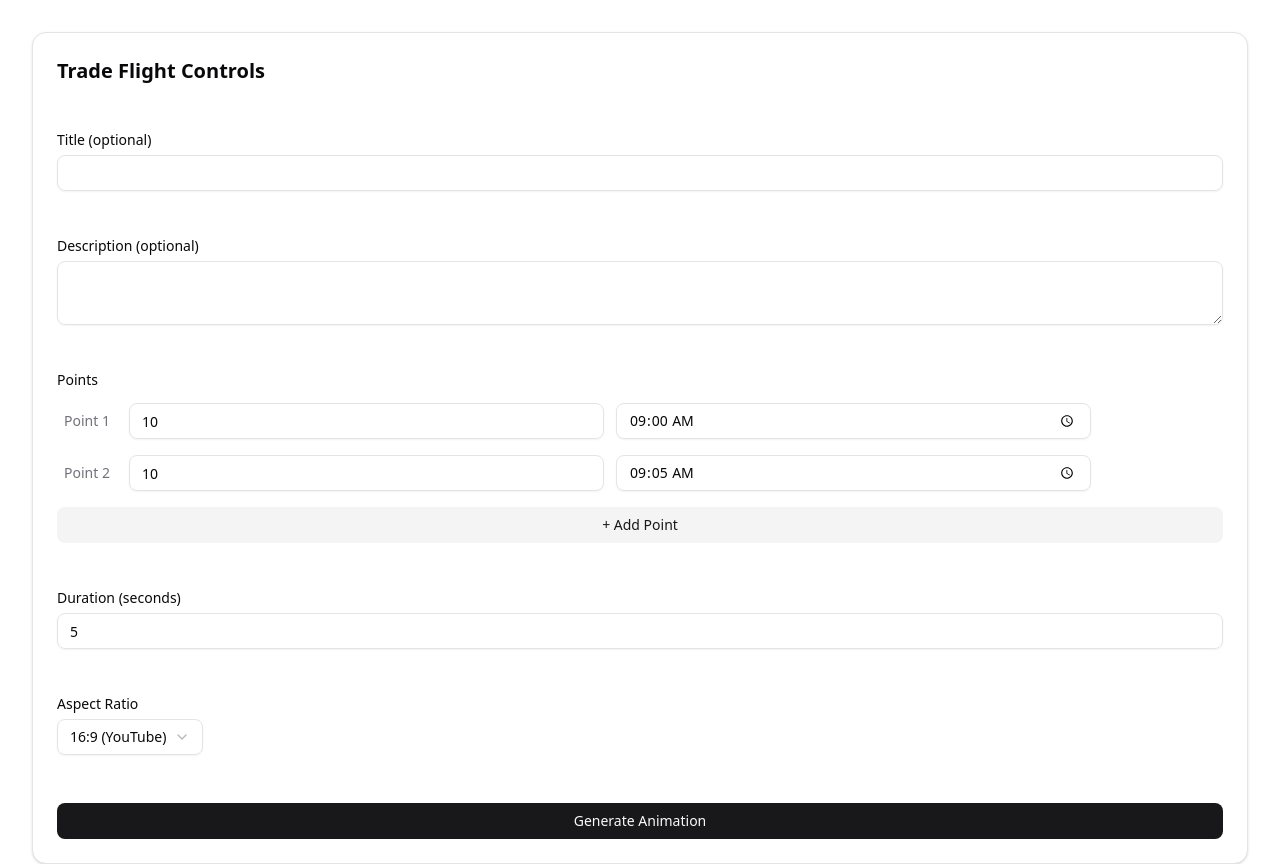
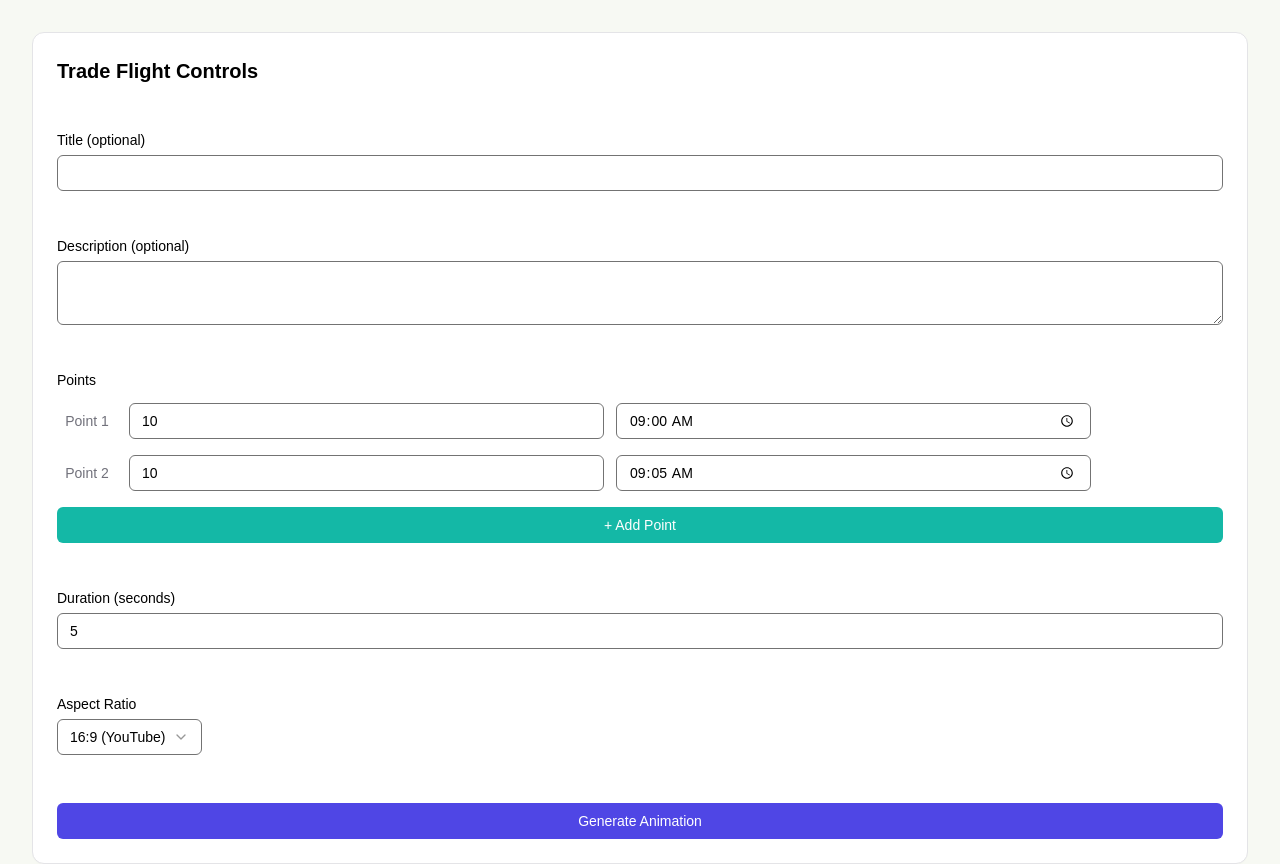
Before and after one commit to thevarunnayak/tradeflight, a Next.js app: page / in a window 1280 px wide. Shown: the top 864 px of the page. Built offline with nearby package versions, Linux system fonts and the light colour scheme.

Commit message:
changing theme

```diff
--- a/app/globals.css
+++ b/app/globals.css
@@ -4,116 +4,180 @@
 
 @custom-variant dark (&:is(.dark *));
 
+:root {
+  --background: oklch(0.9789 0.0082 121.6272);
+  --foreground: oklch(0 0 0);
+  --card: oklch(1.0000 0 0);
+  --card-foreground: oklch(0 0 0);
+  --popover: oklch(1.0000 0 0);
+  --popover-foreground: oklch(0 0 0);
+  --primary: oklch(0.5106 0.2301 276.9656);
+  --primary-foreground: oklch(1.0000 0 0);
+  --secondary: oklch(0.7038 0.1230 182.5025);
+  --secondary-foreground: oklch(1.0000 0 0);
+  --muted: oklch(0.9551 0 0);
+  --muted-foreground: oklch(0.3211 0 0);
+  --accent: oklch(0.7686 0.1647 70.0804);
+  --accent-foreground: oklch(0 0 0);
+  --destructive: oklch(0.6368 0.2078 25.3313);
+  --destructive-foreground: oklch(1.0000 0 0);
+  --border: oklch(0 0 0);
+  --input: oklch(0.5555 0 0);
+  --ring: oklch(0.7853 0.1041 274.7134);
+  --chart-1: oklch(0.5106 0.2301 276.9656);
+  --chart-2: oklch(0.7038 0.1230 182.5025);
+  --chart-3: oklch(0.7686 0.1647 70.0804);
+  --chart-4: oklch(0.6559 0.2118 354.3084);
+  --chart-5: oklch(0.7227 0.1920 149.5793);
+  --sidebar: oklch(0.9789 0.0082 121.6272);
+  --sidebar-foreground: oklch(0 0 0);
+  --sidebar-primary: oklch(0.5106 0.2301 276.9656);
+  --sidebar-primary-foreground: oklch(1.0000 0 0);
+  --sidebar-accent: oklch(0.7686 0.1647 70.0804);
+  --sidebar-accent-foreground: oklch(0 0 0);
+  --sidebar-border: oklch(0 0 0);
+  --sidebar-ring: oklch(0.7853 0.1041 274.7134);
+  --font-sans: DM Sans, sans-serif;
+  --font-serif: DM Sans, sans-serif;
+  --font-mono: Space Mono, monospace;
+  --radius: 0.5rem;
+  --shadow-x: 0px;
+  --shadow-y: 0px;
+  --shadow-blur: 0px;
+  --shadow-spread: 0px;
+  --shadow-opacity: 0.05;
+  --shadow-color: #1a1a1a;
+  --shadow-2xs: 0px 0px 0px 0px hsl(0 0% 10.1961% / 0.03);
+  --shadow-xs: 0px 0px 0px 0px hsl(0 0% 10.1961% / 0.03);
+  --shadow-sm: 0px 0px 0px 0px hsl(0 0% 10.1961% / 0.05), 0px 1px 2px -1px hsl(0 0% 10.1961% / 0.05);
+  --shadow: 0px 0px 0px 0px hsl(0 0% 10.1961% / 0.05), 0px 1px 2px -1px hsl(0 0% 10.1961% / 0.05);
+  --shadow-md: 0px 0px 0px 0px hsl(0 0% 10.1961% / 0.05), 0px 2px 4px -1px hsl(0 0% 10.1961% / 0.05);
+  --shadow-lg: 0px 0px 0px 0px hsl(0 0% 10.1961% / 0.05), 0px 4px 6px -1px hsl(0 0% 10.1961% / 0.05);
+  --shadow-xl: 0px 0px 0px 0px hsl(0 0% 10.1961% / 0.05), 0px 8px 10px -1px hsl(0 0% 10.1961% / 0.05);
+  --shadow-2xl: 0px 0px 0px 0px hsl(0 0% 10.1961% / 0.13);
+  --tracking-normal: normal;
+  --spacing: 0.25rem;
+}
+
+.dark {
+  --background: oklch(0 0 0);
+  --foreground: oklch(1.0000 0 0);
+  --card: oklch(0.2455 0.0217 257.2823);
+  --card-foreground: oklch(1.0000 0 0);
+  --popover: oklch(0.2455 0.0217 257.2823);
+  --popover-foreground: oklch(1.0000 0 0);
+  --primary: oklch(0.6801 0.1583 276.9349);
+  --primary-foreground: oklch(0 0 0);
+  --secondary: oklch(0.7845 0.1325 181.9120);
+  --secondary-foreground: oklch(0 0 0);
+  --muted: oklch(0.3211 0 0);
+  --muted-foreground: oklch(0.8452 0 0);
+  --accent: oklch(0.8790 0.1534 91.6054);
+  --accent-foreground: oklch(0 0 0);
+  --destructive: oklch(0.7106 0.1661 22.2162);
+  --destructive-foreground: oklch(0 0 0);
+  --border: oklch(0.4459 0 0);
+  --input: oklch(1.0000 0 0);
+  --ring: oklch(0.6801 0.1583 276.9349);
+  --chart-1: oklch(0.6801 0.1583 276.9349);
+  --chart-2: oklch(0.7845 0.1325 181.9120);
+  --chart-3: oklch(0.8790 0.1534 91.6054);
+  --chart-4: oklch(0.7253 0.1752 349.7607);
+  --chart-5: oklch(0.8003 0.1821 151.7110);
+  --sidebar: oklch(0 0 0);
+  --sidebar-foreground: oklch(1.0000 0 0);
+  --sidebar-primary: oklch(0.6801 0.1583 276.9349);
+  --sidebar-primary-foreground: oklch(0 0 0);
+  --sidebar-accent: oklch(0.8790 0.1534 91.6054);
+  --sidebar-accent-foreground: oklch(0 0 0);
+  --sidebar-border: oklch(1.0000 0 0);
+  --sidebar-ring: oklch(0.6801 0.1583 276.9349);
+  --font-sans: DM Sans, sans-serif;
+  --font-serif: DM Sans, sans-serif;
+  --font-mono: Space Mono, monospace;
+  --radius: 0.5rem;
+  --shadow-x: 0px;
+  --shadow-y: 0px;
+  --shadow-blur: 0px;
+  --shadow-spread: 0px;
+  --shadow-opacity: 0.05;
+  --shadow-color: #1a1a1a;
+  --shadow-2xs: 0px 0px 0px 0px hsl(0 0% 10.1961% / 0.03);
+  --shadow-xs: 0px 0px 0px 0px hsl(0 0% 10.1961% / 0.03);
+  --shadow-sm: 0px 0px 0px 0px hsl(0 0% 10.1961% / 0.05), 0px 1px 2px -1px hsl(0 0% 10.1961% / 0.05);
+  --shadow: 0px 0px 0px 0px hsl(0 0% 10.1961% / 0.05), 0px 1px 2px -1px hsl(0 0% 10.1961% / 0.05);
+  --shadow-md: 0px 0px 0px 0px hsl(0 0% 10.1961% / 0.05), 0px 2px 4px -1px hsl(0 0% 10.1961% / 0.05);
+  --shadow-lg: 0px 0px 0px 0px hsl(0 0% 10.1961% / 0.05), 0px 4px 6px -1px hsl(0 0% 10.1961% / 0.05);
+  --shadow-xl: 0px 0px 0px 0px hsl(0 0% 10.1961% / 0.05), 0px 8px 10px -1px hsl(0 0% 10.1961% / 0.05);
+  --shadow-2xl: 0px 0px 0px 0px hsl(0 0% 10.1961% / 0.13);
+}
+
 @theme inline {
   --color-background: var(--background);
   --color-foreground: var(--foreground);
-  --font-sans: var(--font-geist-sans);
-  --font-mono: var(--font-geist-mono);
+  --color-card: var(--card);
+  --color-card-foreground: var(--card-foreground);
+  --color-popover: var(--popover);
+  --color-popover-foreground: var(--popover-foreground);
+  --color-primary: var(--primary);
+  --color-primary-foreground: var(--primary-foreground);
+  --color-secondary: var(--secondary);
+  --color-secondary-foreground: var(--secondary-foreground);
+  --color-muted: var(--muted);
+  --color-muted-foreground: var(--muted-foreground);
+  --color-accent: var(--accent);
+  --color-accent-foreground: var(--accent-foreground);
+  --color-destructive: var(--destructive);
+  --color-destructive-foreground: var(--destructive-foreground);
+  --color-border: var(--border);
+  --color-input: var(--input);
+  --color-ring: var(--ring);
+  --color-chart-1: var(--chart-1);
+  --color-chart-2: var(--chart-2);
+  --color-chart-3: var(--chart-3);
+  --color-chart-4: var(--chart-4);
+  --color-chart-5: var(--chart-5);
+  --color-sidebar: var(--sidebar);
+  --color-sidebar-foreground: var(--sidebar-foreground);
+  --color-sidebar-primary: var(--sidebar-primary);
+  --color-sidebar-primary-foreground: var(--sidebar-primary-foreground);
+  --color-sidebar-accent: var(--sidebar-accent);
+  --color-sidebar-accent-foreground: var(--sidebar-accent-foreground);
+  --color-sidebar-border: var(--sidebar-border);
   --color-sidebar-ring: var(--sidebar-ring);
-  --color-sidebar-border: var(--sidebar-border);
-  --color-sidebar-accent-foreground: var(--sidebar-accent-foreground);
-  --color-sidebar-accent: var(--sidebar-accent);
-  --color-sidebar-primary-foreground: var(--sidebar-primary-foreground);
-  --color-sidebar-primary: var(--sidebar-primary);
-  --color-sidebar-foreground: var(--sidebar-foreground);
-  --color-sidebar: var(--sidebar);
-  --color-chart-5: var(--chart-5);
-  --color-chart-4: var(--chart-4);
-  --color-chart-3: var(--chart-3);
-  --color-chart-2: var(--chart-2);
-  --color-chart-1: var(--chart-1);
-  --color-ring: var(--ring);
-  --color-input: var(--input);
-  --color-border: var(--border);
-  --color-destructive: var(--destructive);
-  --color-accent-foreground: var(--accent-foreground);
-  --color-accent: var(--accent);
-  --color-muted-foreground: var(--muted-foreground);
-  --color-muted: var(--muted);
-  --color-secondary-foreground: var(--secondary-foreground);
-  --color-secondary: var(--secondary);
-  --color-primary-foreground: var(--primary-foreground);
-  --color-primary: var(--primary);
-  --color-popover-foreground: var(--popover-foreground);
-  --color-popover: var(--popover);
-  --color-card-foreground: var(--card-foreground);
-  --color-card: var(--card);
+
+  --font-sans: var(--font-sans);
+  --font-mono: var(--font-mono);
+  --font-serif: var(--font-serif);
+
   --radius-sm: calc(var(--radius) - 4px);
   --radius-md: calc(var(--radius) - 2px);
   --radius-lg: var(--radius);
   --radius-xl: calc(var(--radius) + 4px);
-  --radius-2xl: calc(var(--radius) + 8px);
-  --radius-3xl: calc(var(--radius) + 12px);
-  --radius-4xl: calc(var(--radius) + 16px);
+
+  --shadow-2xs: var(--shadow-2xs);
+  --shadow-xs: var(--shadow-xs);
+  --shadow-sm: var(--shadow-sm);
+  --shadow: var(--shadow);
+  --shadow-md: var(--shadow-md);
+  --shadow-lg: var(--shadow-lg);
+  --shadow-xl: var(--shadow-xl);
+  --shadow-2xl: var(--shadow-2xl);
+
+  --tracking-tighter: calc(var(--tracking-normal) - 0.05em);
+  --tracking-tight: calc(var(--tracking-normal) - 0.025em);
+  --tracking-normal: var(--tracking-normal);
+  --tracking-wide: calc(var(--tracking-normal) + 0.025em);
+  --tracking-wider: calc(var(--tracking-normal) + 0.05em);
+  --tracking-widest: calc(var(--tracking-normal) + 0.1em);
 }
 
-:root {
-  --radius: 0.625rem;
-  --background: oklch(1 0 0);
-  --foreground: oklch(0.141 0.005 285.823);
-  --card: oklch(1 0 0);
-  --card-foreground: oklch(0.141 0.005 285.823);
-  --popover: oklch(1 0 0);
-  --popover-foreground: oklch(0.141 0.005 285.823);
-  --primary: oklch(0.21 0.006 285.885);
-  --primary-foreground: oklch(0.985 0 0);
-  --secondary: oklch(0.967 0.001 286.375);
-  --secondary-foreground: oklch(0.21 0.006 285.885);
-  --muted: oklch(0.967 0.001 286.375);
-  --muted-foreground: oklch(0.552 0.016 285.938);
-  --accent: oklch(0.967 0.001 286.375);
-  --accent-foreground: oklch(0.21 0.006 285.885);
-  --destructive: oklch(0.577 0.245 27.325);
-  --border: oklch(0.92 0.004 286.32);
-  --input: oklch(0.92 0.004 286.32);
-  --ring: oklch(0.705 0.015 286.067);
-  --chart-1: oklch(0.646 0.222 41.116);
-  --chart-2: oklch(0.6 0.118 184.704);
-  --chart-3: oklch(0.398 0.07 227.392);
-  --chart-4: oklch(0.828 0.189 84.429);
-  --chart-5: oklch(0.769 0.188 70.08);
-  --sidebar: oklch(0.985 0 0);
-  --sidebar-foreground: oklch(0.141 0.005 285.823);
-  --sidebar-primary: oklch(0.21 0.006 285.885);
-  --sidebar-primary-foreground: oklch(0.985 0 0);
-  --sidebar-accent: oklch(0.967 0.001 286.375);
-  --sidebar-accent-foreground: oklch(0.21 0.006 285.885);
-  --sidebar-border: oklch(0.92 0.004 286.32);
-  --sidebar-ring: oklch(0.705 0.015 286.067);
+body {
+  letter-spacing: var(--tracking-normal);
 }
 
-.dark {
-  --background: oklch(0.141 0.005 285.823);
-  --foreground: oklch(0.985 0 0);
-  --card: oklch(0.21 0.006 285.885);
-  --card-foreground: oklch(0.985 0 0);
-  --popover: oklch(0.21 0.006 285.885);
-  --popover-foreground: oklch(0.985 0 0);
-  --primary: oklch(0.92 0.004 286.32);
-  --primary-foreground: oklch(0.21 0.006 285.885);
-  --secondary: oklch(0.274 0.006 286.033);
-  --secondary-foreground: oklch(0.985 0 0);
-  --muted: oklch(0.274 0.006 286.033);
-  --muted-foreground: oklch(0.705 0.015 286.067);
-  --accent: oklch(0.274 0.006 286.033);
-  --accent-foreground: oklch(0.985 0 0);
-  --destructive: oklch(0.704 0.191 22.216);
-  --border: oklch(1 0 0 / 10%);
-  --input: oklch(1 0 0 / 15%);
-  --ring: oklch(0.552 0.016 285.938);
-  --chart-1: oklch(0.488 0.243 264.376);
-  --chart-2: oklch(0.696 0.17 162.48);
-  --chart-3: oklch(0.769 0.188 70.08);
-  --chart-4: oklch(0.627 0.265 303.9);
-  --chart-5: oklch(0.645 0.246 16.439);
-  --sidebar: oklch(0.21 0.006 285.885);
-  --sidebar-foreground: oklch(0.985 0 0);
-  --sidebar-primary: oklch(0.488 0.243 264.376);
-  --sidebar-primary-foreground: oklch(0.985 0 0);
-  --sidebar-accent: oklch(0.274 0.006 286.033);
-  --sidebar-accent-foreground: oklch(0.985 0 0);
-  --sidebar-border: oklch(1 0 0 / 10%);
-  --sidebar-ring: oklch(0.552 0.016 285.938);
+body {
+  letter-spacing: var(--tracking-normal);
 }
 
 @layer base {
```
